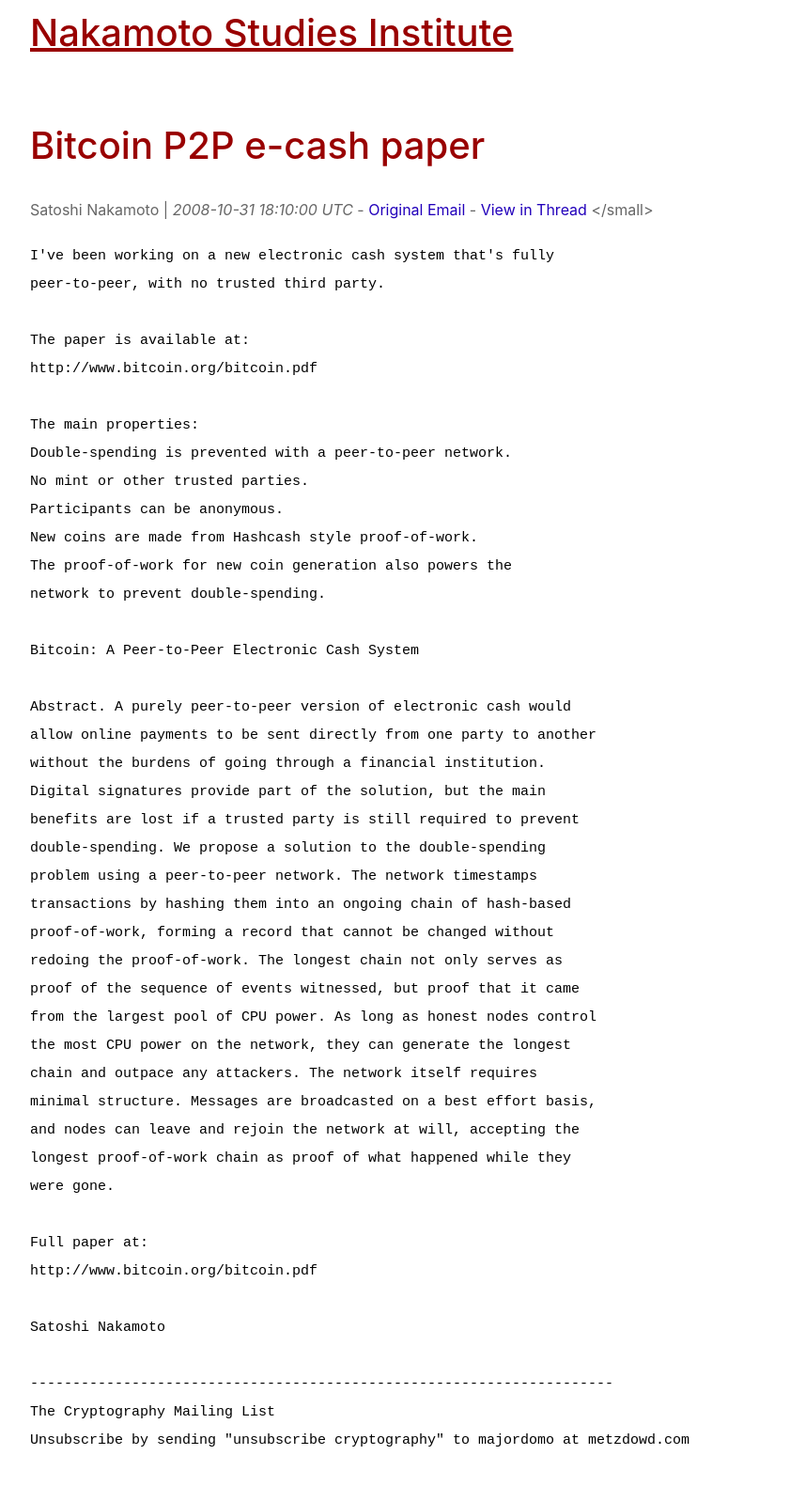
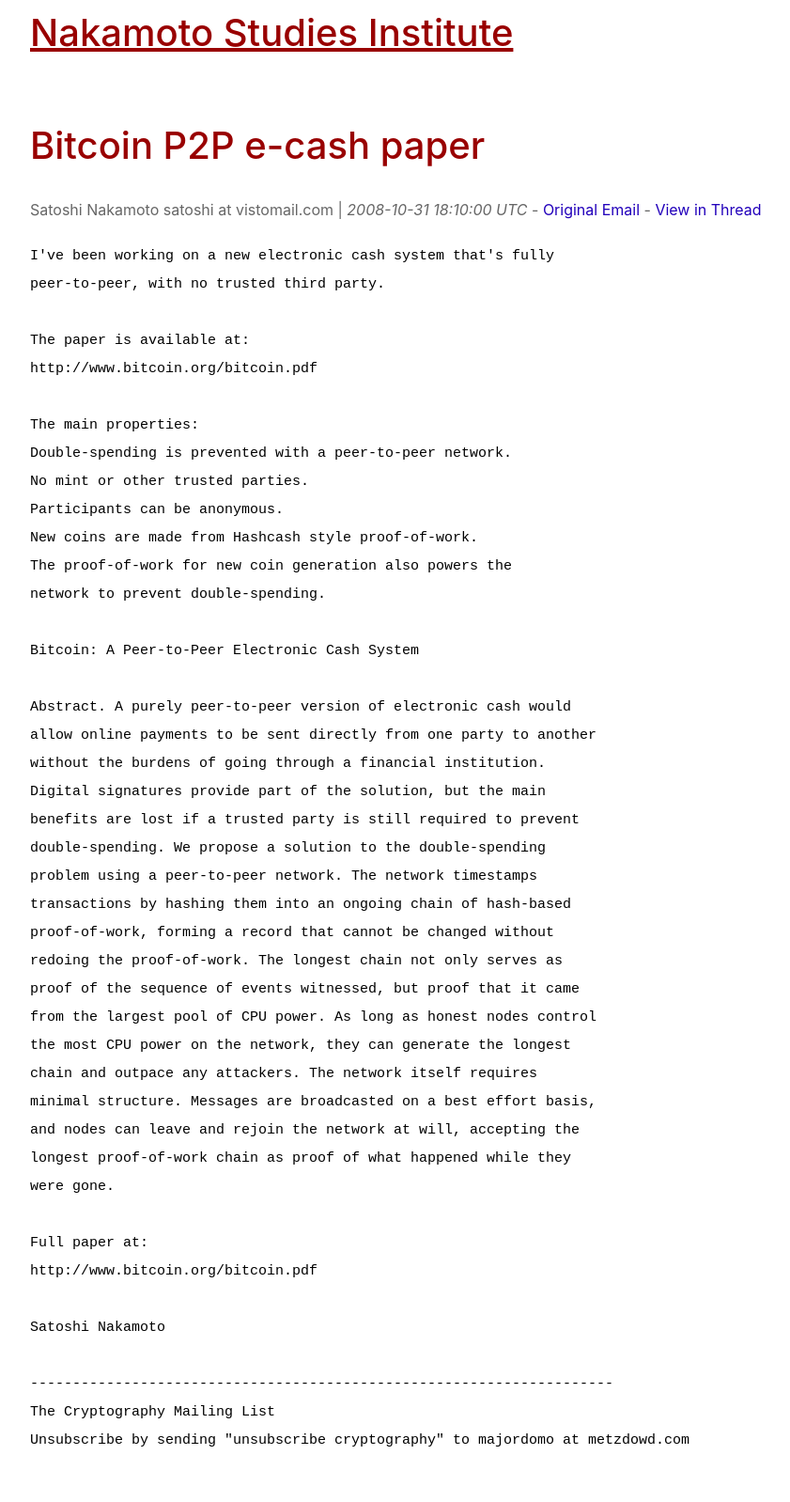
Before and after one commit to nakamotostudies/nakamotostudies.github.io, a Jekyll site: the page built from emails/cryptography/1.md, in a window 1280 px wide. Shown: the whole page at 94% size, without its empty margins (58-899 px from the left). Built offline with Jekyll 4.4.1, drawn with Linux system fonts in a browser that asks for light colours.

Commit message:
Update 1.md

```diff
--- a/emails/cryptography/1.md
+++ b/emails/cryptography/1.md
@@ -5,7 +5,7 @@ layout: default
 
 
 
-<small>Satoshi Nakamoto <satoshi at vistomail.com> | <em>2008-10-31 18:10:00 UTC</em>
+<small>Satoshi Nakamoto satoshi at vistomail.com | <em>2008-10-31 18:10:00 UTC</em>
           - <a href="http://www.metzdowd.com/pipermail/cryptography/2008-October/014810.html">Original Email</a>
           - <a href="/emails/cryptography/threads/1/#014810">View in Thread</a>
         </small>
```
